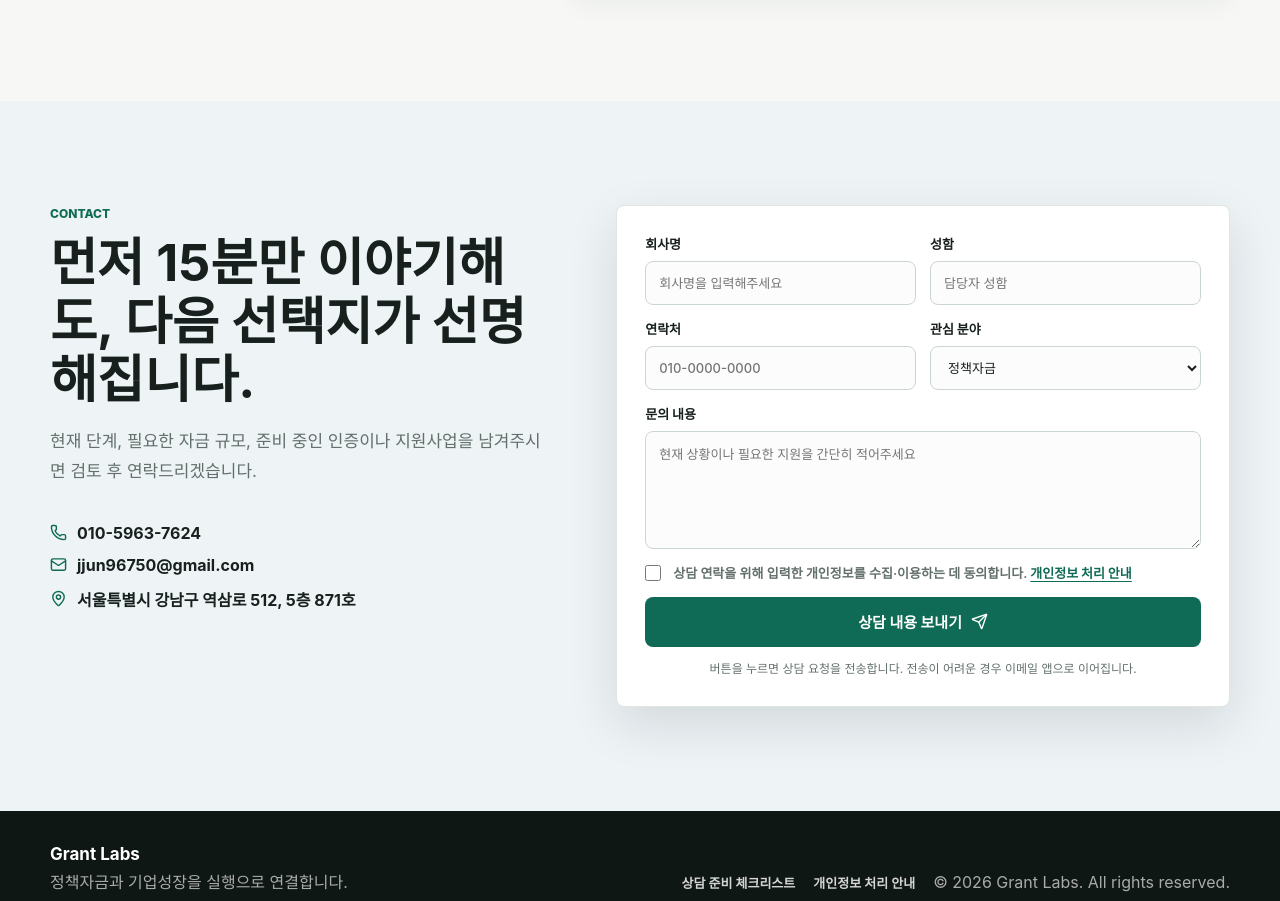
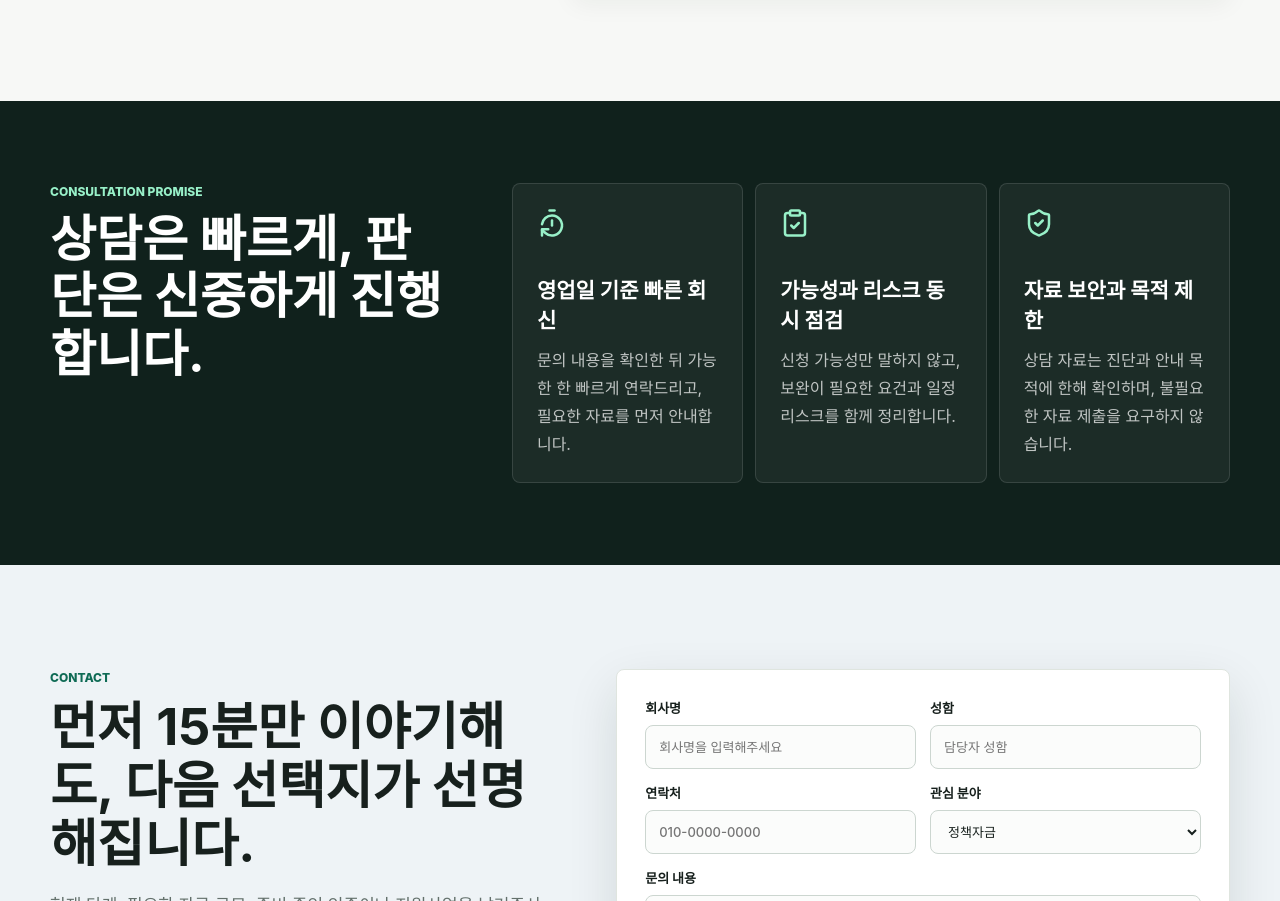
Before and after one commit to jjun96750/grantlabs-homepage-new, a plain HTML site: page index.html in a window 1280 px wide. Shown: the part 6137-7038 px from the top of the page. Drawn offline with nearby package versions, Linux system fonts and the light colour scheme; a web font is replaced by a local one.

Commit message:
Add consultation promise section

```diff
--- a/index.html
+++ b/index.html
@@ -377,6 +377,32 @@
       </div>
     </section>
 
+    <section class="promise-section">
+      <div class="container promise-grid">
+        <div>
+          <p class="eyebrow">Consultation Promise</p>
+          <h2>상담은 빠르게, 판단은 신중하게 진행합니다.</h2>
+        </div>
+        <div class="promise-list">
+          <article>
+            <i data-lucide="timer-reset"></i>
+            <h3>영업일 기준 빠른 회신</h3>
+            <p>문의 내용을 확인한 뒤 가능한 한 빠르게 연락드리고, 필요한 자료를 먼저 안내합니다.</p>
+          </article>
+          <article>
+            <i data-lucide="clipboard-check"></i>
+            <h3>가능성과 리스크 동시 점검</h3>
+            <p>신청 가능성만 말하지 않고, 보완이 필요한 요건과 일정 리스크를 함께 정리합니다.</p>
+          </article>
+          <article>
+            <i data-lucide="shield-check"></i>
+            <h3>자료 보안과 목적 제한</h3>
+            <p>상담 자료는 진단과 안내 목적에 한해 확인하며, 불필요한 자료 제출을 요구하지 않습니다.</p>
+          </article>
+        </div>
+      </div>
+    </section>
+
     <section id="contact" class="section contact-section">
       <div class="container contact-grid">
         <div>
--- a/scripts/check-static-site.mjs
+++ b/scripts/check-static-site.mjs
@@ -64,6 +64,7 @@ if (existsSync("index.html")) {
   if (!html.includes("data-score-item")) failures.push("index.html is missing the self-check interaction.");
   if (!html.includes('class="fit-table"')) failures.push("index.html is missing the service-fit table.");
   if (!html.includes('rel="preconnect"')) failures.push("index.html is missing preconnect hints.");
+  if (!html.includes('class="promise-section"')) failures.push("index.html is missing the consultation promise section.");
 }
 
 for (const page of ["404.html", "privacy.html", "checklist.html"]) {
--- a/styles/homepage.css
+++ b/styles/homepage.css
@@ -862,6 +862,60 @@ h2 {
   line-height: 1.75;
 }
 
+.promise-section {
+  padding: 82px 0;
+  background: #10211c;
+  color: #fff;
+}
+
+.promise-section .eyebrow {
+  color: #98f0c8;
+}
+
+.promise-grid {
+  display: grid;
+  grid-template-columns: minmax(0, 0.72fr) minmax(0, 1.28fr);
+  gap: 58px;
+  align-items: start;
+}
+
+.promise-grid h2 {
+  margin-top: 10px;
+  font-size: clamp(32px, 4vw, 50px);
+}
+
+.promise-list {
+  display: grid;
+  grid-template-columns: repeat(3, minmax(0, 1fr));
+  gap: 12px;
+}
+
+.promise-list article {
+  min-height: 250px;
+  padding: 24px;
+  border: 1px solid rgba(255, 255, 255, 0.12);
+  border-radius: 8px;
+  background: rgba(255, 255, 255, 0.05);
+}
+
+.promise-list svg {
+  width: 30px;
+  height: 30px;
+  color: #98f0c8;
+}
+
+.promise-list h3 {
+  margin: 32px 0 12px;
+  color: #fff;
+  font-size: 21px;
+}
+
+.promise-list p {
+  margin: 0;
+  color: rgba(255, 255, 255, 0.72);
+  line-height: 1.75;
+}
+
 .contact-section {
   background: #eef3f6;
 }
@@ -1302,6 +1356,7 @@ button:disabled,
   .self-check-panel,
   .method-grid,
   .faq-grid,
+  .promise-grid,
   .contact-grid {
     grid-template-columns: 1fr;
   }
@@ -1312,6 +1367,7 @@ button:disabled,
 
   .service-grid,
   .deliverables-grid,
+  .promise-list,
   .case-list {
     grid-template-columns: repeat(2, minmax(0, 1fr));
   }
@@ -1447,6 +1503,7 @@ button:disabled,
 
   .service-grid,
   .deliverables-grid,
+  .promise-list,
   .case-list,
   .contact-form {
     grid-template-columns: 1fr;
```
Also changed, not shown: DEVELOPMENT_STATUS.md (+4 -1 lines), QA_CHECKLIST.md (+1 -0 lines).
